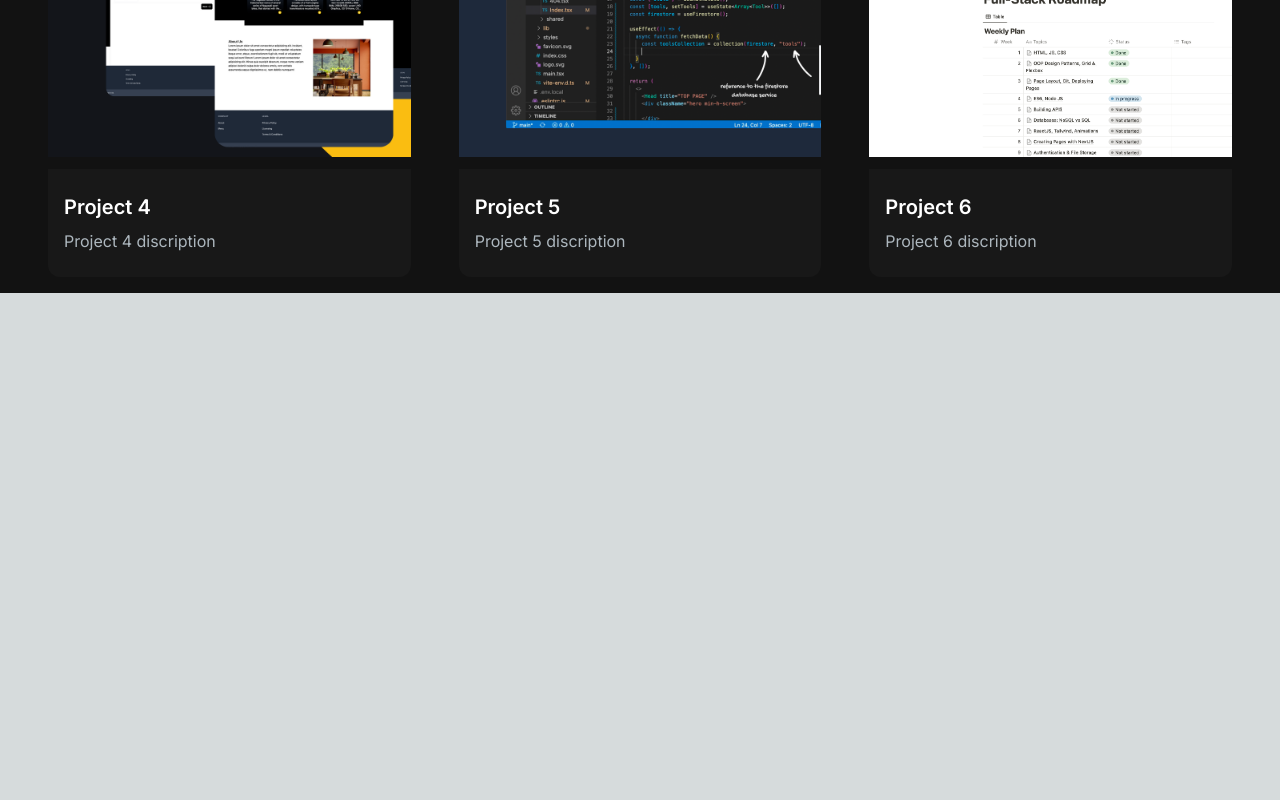
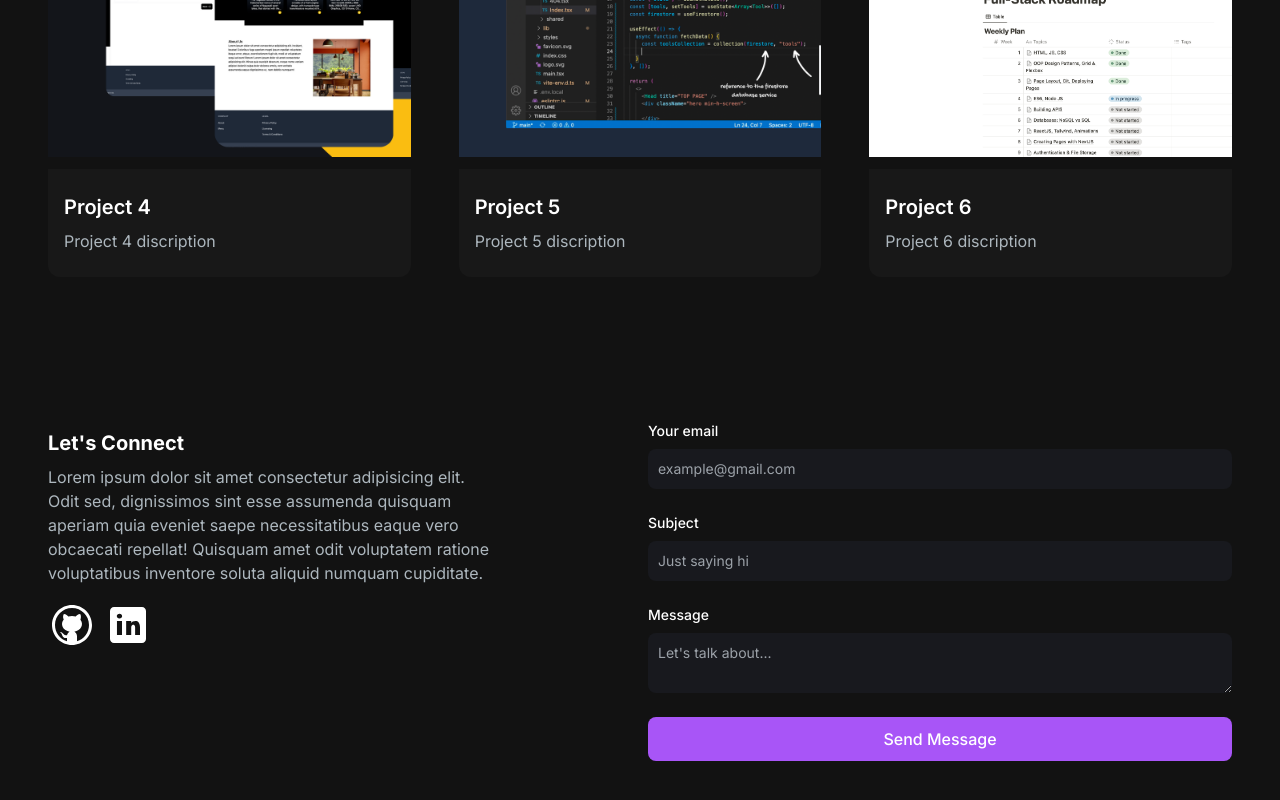
Before and after one commit to AlokPrasanna/portfolio_website, a Next.js app: page / in a window 1280 px wide. Shown: the part 1940-2740 px from the top of the page. Before the commit the page ends 2233 px from the top, so only its background shows below. Built offline with nearby package versions, Linux system fonts and the light colour scheme.

Commit message:
Added Footer component, Email Section component and Updated README file

```diff
--- a/src/app/Api/Send/Route.js
+++ b/src/app/Api/Send/Route.js
@@ -1,17 +1,24 @@
-//import { EmailTemplate } from '../../../components/EmailTemplate';
+import { NextResponse } from 'next/server';
 import { Resend } from 'resend';
-import { NextResponse } from 'next/server';
 
 const resend = new Resend(process.env.RESEND_API_KEY);
+const fromEmail = process.env.FROM_EMAIL;
 
-export async function POST() {
+export async function POST(req,res) {
+  const {email, subject, message} = await req.json();
+  //console.log(email, subject, message);
   try {
     const data = await resend.emails.send({
-      from: 'Acme <onboarding@resend.dev>',
-      to: ['delivered@resend.dev'],
-      subject: 'Hello world',
+      from: fromEmail,
+      to:[email],
+      subject: subject,
       react: (
-        <><p>Email-Body</p></>
+        <>
+          <h1>{subject}</h1>
+          <p>Thank you for contacting us!</p>
+          <p>New Message Submitted</p>
+          <p>{message}</p>
+        </>
       ),
     });
 
--- a/src/app/Components/AboutSection.jsx
+++ b/src/app/Components/AboutSection.jsx
@@ -70,7 +70,7 @@
   return (
     <section className='text-white'>
         <div className='md:grid md:grid-cols-2 gap-8 items-center py-8 px-4 xl:gap-16 sm:py-16'>
-            <Image src='/Images/about-image.png' width={500} height={500} />
+            <Image src='/Images/about-image.png' alt='left-image' width={500} height={500} />
             <div className='mt-4 md:mt-0 text-left flex flex-col h-full ' >
                 <h2 className='text-4xl font-bold text-white mb-4'>About Me</h2>
                 <p className='text-base lg:text-lg'>Lorem ipsum dolor sit amet consectetur adipisicing elit. Cum provident corporis tempore dolores optio esse temporibus quasi explicabo voluptatibus nulla quo cupiditate voluptatem ut consectetur nesciunt praesentium similique necessitatibus, eligendi deleniti dignissimos earum. Repudiandae vero dolore ad hic repellendus? Sint.
--- a/src/app/Components/EmailSection.jsx
+++ b/src/app/Components/EmailSection.jsx
@@ -1,16 +1,76 @@
-import React from 'react';
+"use client";
+import React, {useState} from 'react';
 import GithubIcon from '../../../public/github-icon.svg';
 import LinkedinIcon from '../../../public/linkedin-icon.svg';
+import Link from 'next/link';
+import Image from 'next/image';
 
 const EmailSection = () => {
+  const [EmailSubmitted, setEmailSubmitted] = useState(false);
+  const HandelSubmitButton = async (e) => {
+    e.preventDefault();
+    const Data = {
+      email: e.target.email.value,
+      subject: e.target.subject.value,
+      message: e.target.message.value,
+    }
+    const JSONData = JSON.stringify(Data);
+    const EndPoint = "/api/send";
+
+    const Options = {
+      method: "POST",
+      headers: {
+        "Content-Type": "application/json",
+      },
+      body: JSONData,
+    }
+
+    const Response = await fetch(EndPoint,Options);
+    const ResData = await Response.json();
+    //console.log(ResData);
+
+    if(ResData.status === 200){
+      console.log('Message Sent!');
+      setEmailSubmitted(true);
+    }
+  }
   return (
     <section className='grid md:grid-cols-2 my-12 md:my-12 py-24 gap-4'>
-      <div>
+      <div className="bg-[radial-gradient(ellipse_at_center,_var(--tw-gradient-stops))] from-primary-900 to-transparent rounded-full h-80 w-80 z-0 blur-lg absolute top-full -left-4 transform -translate-x-1/2 -translate-1/2"></div>
+      <div className="z-10">
         <h5 className='text-xl font-bold text-white my-2'>Let's Connect</h5>
         <p className='text-[#ADB7BE] mb-4 max-w-md'>
             {" "}
             Lorem ipsum dolor sit amet consectetur adipisicing elit. Odit sed, dignissimos sint esse assumenda quisquam aperiam quia eveniet saepe necessitatibus eaque vero obcaecati repellat! Quisquam amet odit voluptatem ratione voluptatibus inventore soluta aliquid numquam cupiditate.
         </p>
+        <div className='socials flex flex-row gap-2'>
+          <Link href="github.com"><Image src={GithubIcon} alt='Github Icon' /></Link>
+          <Link href="linkedin.com"><Image src={LinkedinIcon} alt='Linkedin Icon' /></Link>
+        </div>
+      </div>
+      <div>
+        <form className='flex flex-col' onSubmit={HandelSubmitButton}>
+          <div className='mb-6'>
+          <lable htmlFor="email" className='text-white block text-sm mb-2 font-medium'>Your email</lable>
+            <input name='email' type="email" id='email' required className='bg-[#18191E] border-[#3335F] placeholder-[#9CA2A9] text-gray-100 text-sm rounded-lg block w-full p-2.5' placeholder='example@gmail.com' />
+          </div>
+          <div className='mb-6'>
+          <lable htmlFor="subject" className='text-white block text-sm mb-2 font-medium'>Subject</lable>
+            <input name='subject' type="text" id='subject' required className='bg-[#18191E] border-[#3335F] placeholder-[#9CA2A9] text-gray-100 text-sm rounded-lg block w-full p-2.5' placeholder='Just saying hi' />
+          </div>
+          <div className='mb-6'>
+            <label htmlFor='message' className='text-white block text-sm mb-2 font-medium'>Message</label>
+            <textarea name='message' id='message' className='bg-[#18191E] border-[#3335F] placeholder-[#9CA2A9] text-gray-100 text-sm rounded-lg block w-full p-2.5' placeholder="Let's talk about..." />
+          </div>
+          <button type='submit' className='bg-purple-500 hover:bg-purple-600 text-white font-medium py-2.5 px-5 rounded-lg w-full'>Send Message</button>
+          {
+            EmailSubmitted && (
+              <p className='text-green-500 text-sm mt-2'>
+                Email sent successfully!
+              </p>
+            )
+          }
+        </form>
       </div>
     </section>
   )
--- /dev/null
+++ b/src/app/Components/Footer.jsx
@@ -0,0 +1,13 @@
+import React from 'react'
+
+const Footer = () => {
+  return (
+    <footer className='footer border border-top-[#33353F] border-l-transparent border-r-transparent'>
+      <div className='container p-12'>
+        <span className='text-slate-600 flex justify-center items-center font-semibold text-lg hover:text-white'>&copy;All right reserved!</span>
+     </div>
+    </footer>
+  )
+}
+
+export default Footer
--- a/src/app/page.js
+++ b/src/app/page.js
@@ -1,4 +1,6 @@
 import AboutSection from "./Components/AboutSection";
+import EmailSection from "./Components/EmailSection";
+import Footer from "./Components/Footer";
 import HeroSection from "./Components/HeroSection";
 import NavigationBar from "./Components/NavigationBar";
 import ProjectSection from "./Components/ProjectSection";
@@ -11,7 +13,9 @@
         <HeroSection/>
         <AboutSection />
         <ProjectSection />
+        <EmailSection />
       </div>
+      <Footer />
     </main>
   );
 }
```
Also changed, not shown: 1 other file (tests, documents, lock files or other folders).
